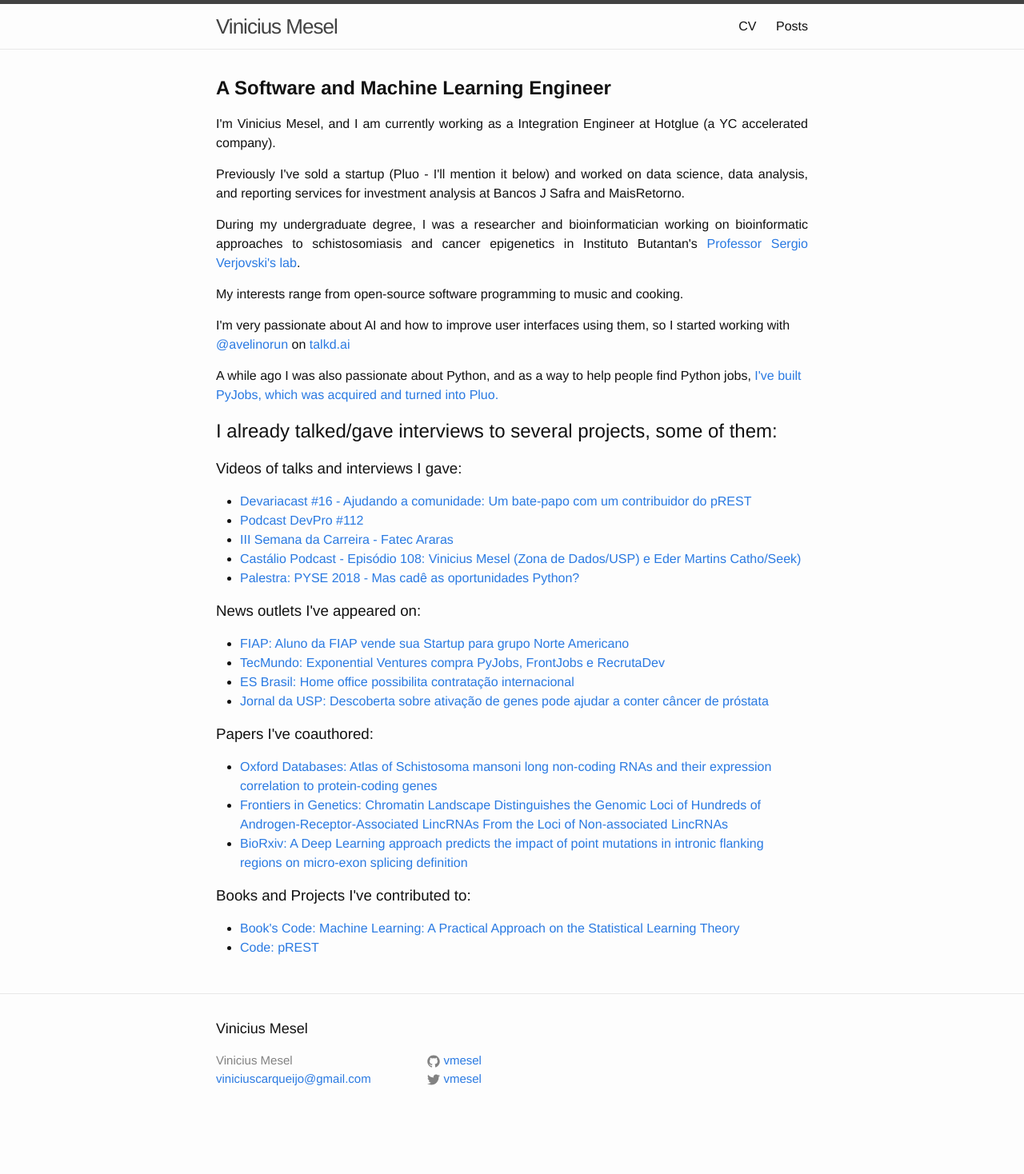
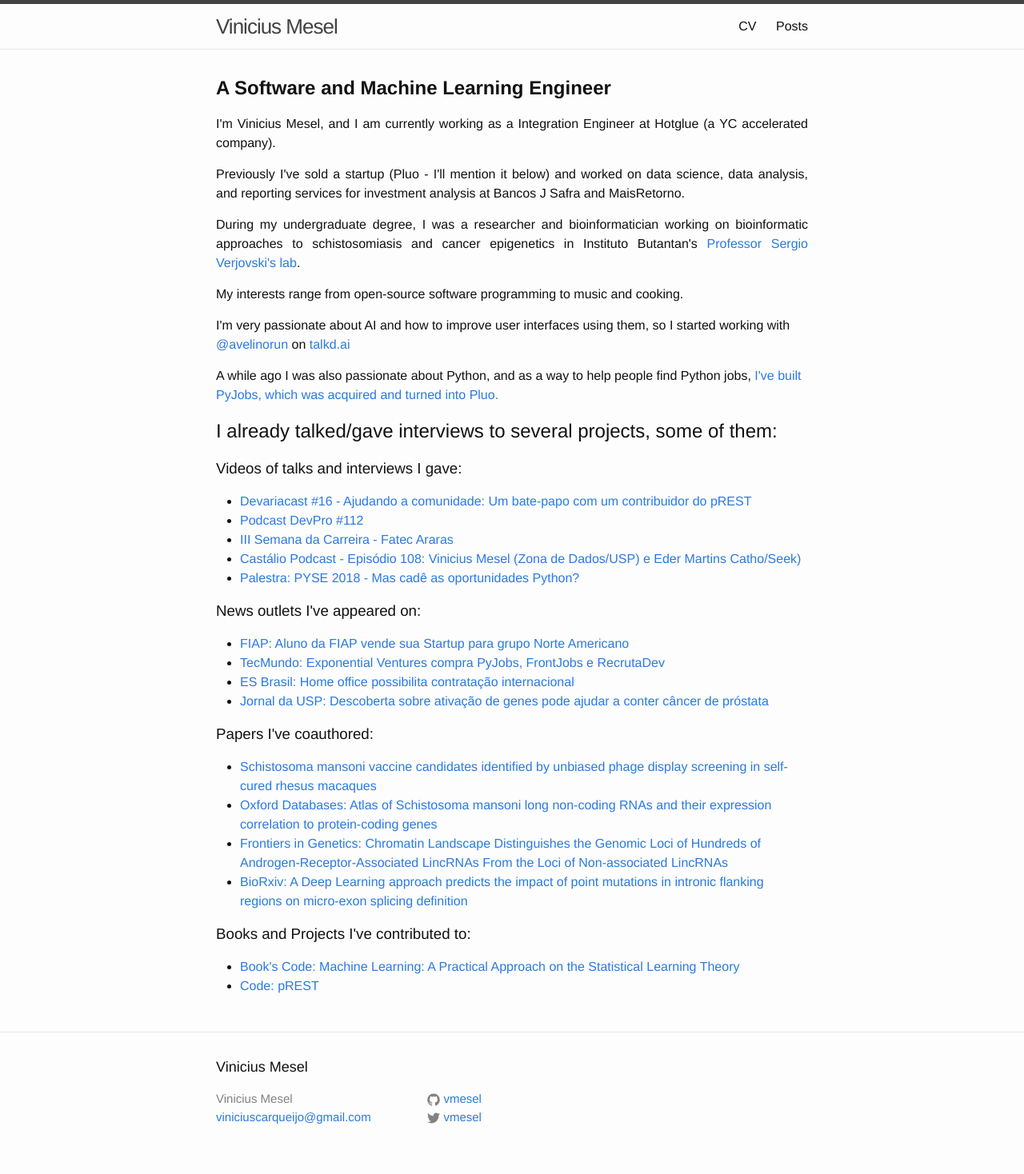
Before and after one commit to vmesel/vmesel.github.io, a Jekyll site: the page built from index.html, in a window 1280 px wide. Shown: the whole page at 80% size. Built offline with Jekyll 4.4.1, drawn with Linux system fonts in a browser that asks for light colours; before the commit the page ends 1420 px from its top, so only the background shows below that.

Commit message:
Adds nature paper

```diff
--- a/index.html
+++ b/index.html
@@ -36,6 +36,7 @@
   </ul>
   <h3>Papers I've coauthored:</h3>
   <ul>
+    <li><a href="https://www.nature.com/articles/s41541-023-00803-x">Schistosoma mansoni vaccine candidates identified by unbiased phage display screening in self-cured rhesus macaques</a></li>
     <li><a href="https://academic.oup.com/database/article/doi/10.1093/database/bay068/5051101" target=”_blank”>Oxford Databases: Atlas of Schistosoma mansoni long non-coding RNAs and their expression correlation to protein-coding genes</a></li>
     <li><a href="https://www.frontiersin.org/articles/10.3389/fgene.2018.00132/full?&utm_source=Email_to_authors_&utm_medium=Email&utm_content=T1_11.5e1_author&utm_campaign=Email_publication&field=&journalName=Frontiers_in_Genetics&id=354705" target=”_blank”>Frontiers in Genetics: Chromatin Landscape Distinguishes the Genomic Loci of Hundreds of Androgen-Receptor-Associated LincRNAs From the Loci of Non-associated LincRNAs</a></li>
     <li><a href="https://www.biorxiv.org/content/10.1101/868786v1.abstract" target=”_blank”>BioRxiv: A Deep Learning approach predicts the impact of point mutations in intronic flanking regions on micro-exon splicing definition</a></li>
```
